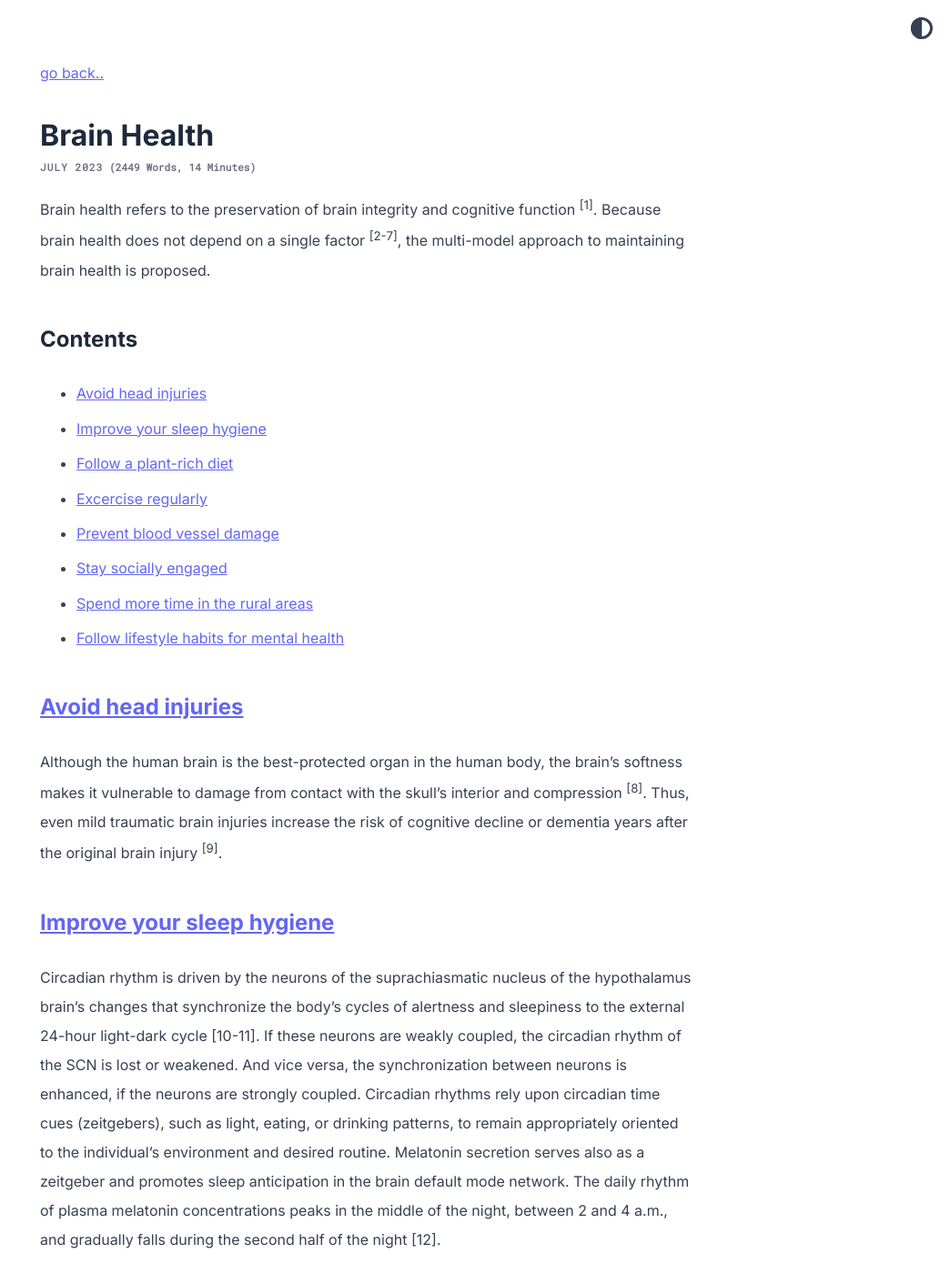
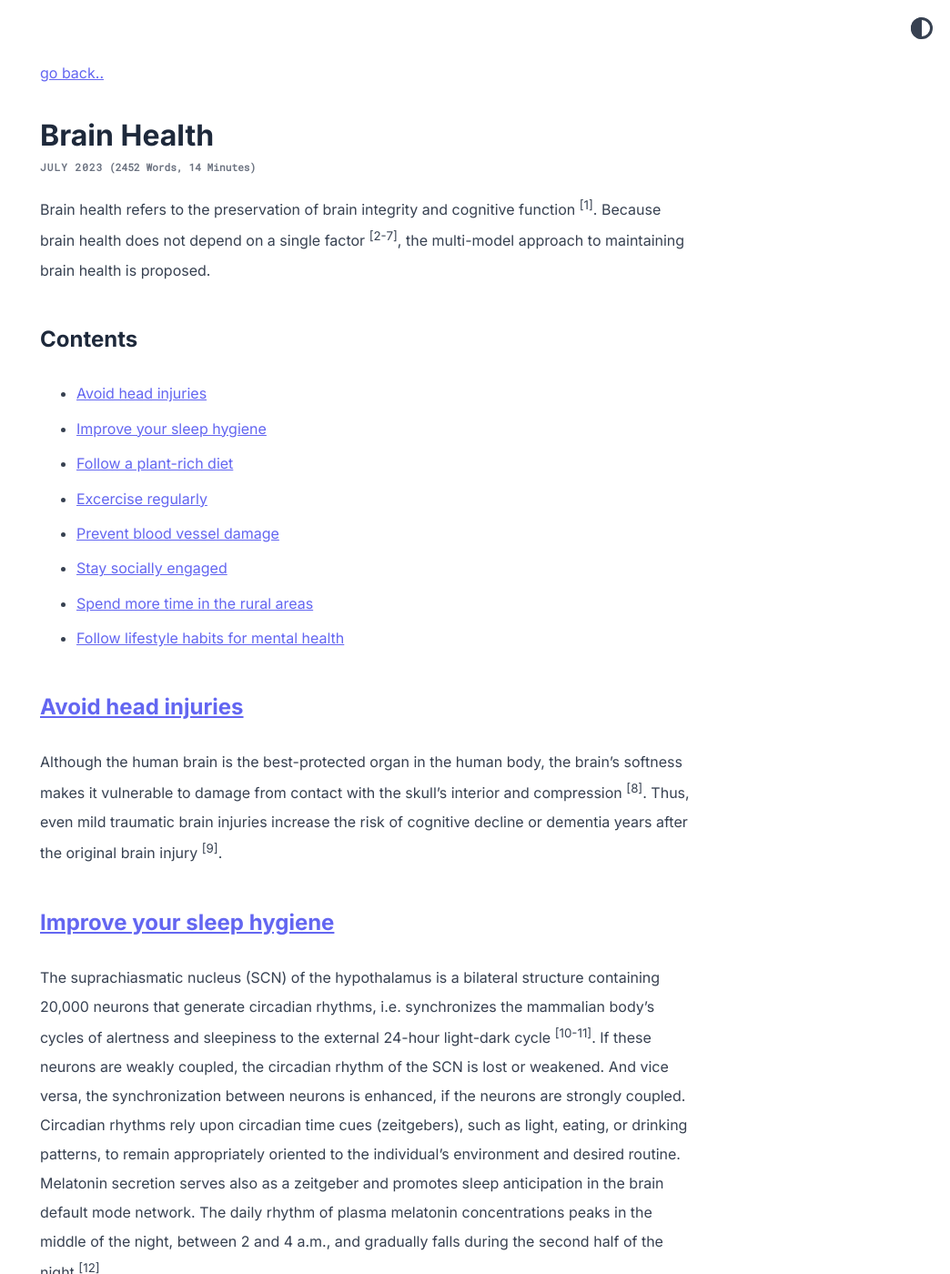
Before and after one commit to abhinavs/moonwalk, a Jekyll site: the page built from _posts/2023-07-19-brain-health.md, in a window 1280 px wide and 1400 px high. Shown: the whole window at 91% size, without its empty margins (236-1280 px from the left). Built offline with Jekyll 4.4.1, drawn with Linux system fonts in a browser that asks for light colours; some of the changed text lies outside the part shown.

Commit message:
Update 2023-07-19-brain-health.md

```diff
--- a/_posts/2023-07-19-brain-health.md
+++ b/_posts/2023-07-19-brain-health.md
@@ -21,7 +21,7 @@ Although the human brain is the best-protected organ in the human body, the brai
 
 ## [Improve your sleep hygiene](#improve-your-sleep-hygiene)
 
-Circadian rhythm is driven by the neurons of the suprachiasmatic nucleus of the hypothalamus brain's changes  that synchronize the body's cycles of alertness and sleepiness to the external 24-hour light-dark cycle [10-11]. If these neurons are weakly coupled, the circadian rhythm of the SCN is lost or weakened. And vice versa, the synchronization between neurons is enhanced, if the neurons are strongly coupled. Circadian rhythms rely upon circadian time cues (zeitgebers), such as light, eating, or drinking patterns, to remain appropriately oriented to the individual's environment and desired routine. Melatonin secretion serves also as a zeitgeber and promotes sleep anticipation in the brain default mode network. The daily rhythm of plasma melatonin concentrations peaks in the middle of the night, between 2 and 4 a.m., and gradually falls during the second half of the night [12].
+The suprachiasmatic nucleus (SCN) of the hypothalamus is a bilateral structure containing 20,000 neurons that generate circadian rhythms, i.e. synchronizes the mammalian body's cycles of alertness and sleepiness to the external 24-hour light-dark cycle <sup>[10-11]</sup>. If these neurons are weakly coupled, the circadian rhythm of the SCN is lost or weakened. And vice versa, the synchronization between neurons is enhanced, if the neurons are strongly coupled. Circadian rhythms rely upon circadian time cues (zeitgebers), such as light, eating, or drinking patterns, to remain appropriately oriented to the individual's environment and desired routine. Melatonin secretion serves also as a zeitgeber and promotes sleep anticipation in the brain default mode network. The daily rhythm of plasma melatonin concentrations peaks in the middle of the night, between 2 and 4 a.m., and gradually falls during the second half of the night <sup>[12]</sup>.
 
 
 #### Recommendations
```
